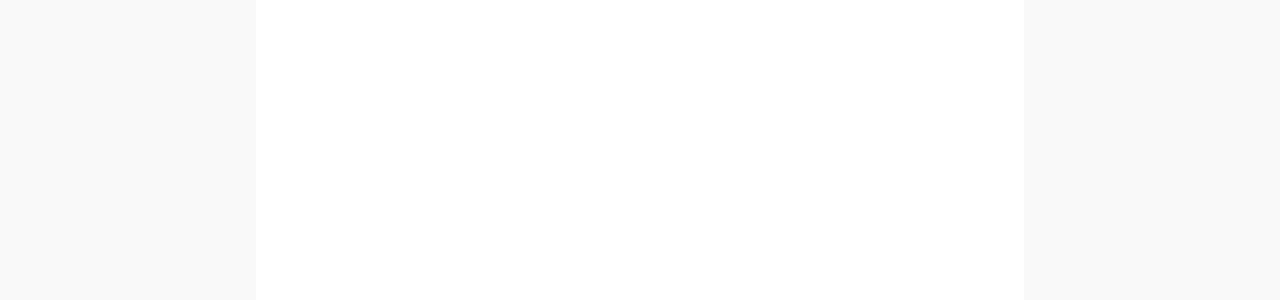
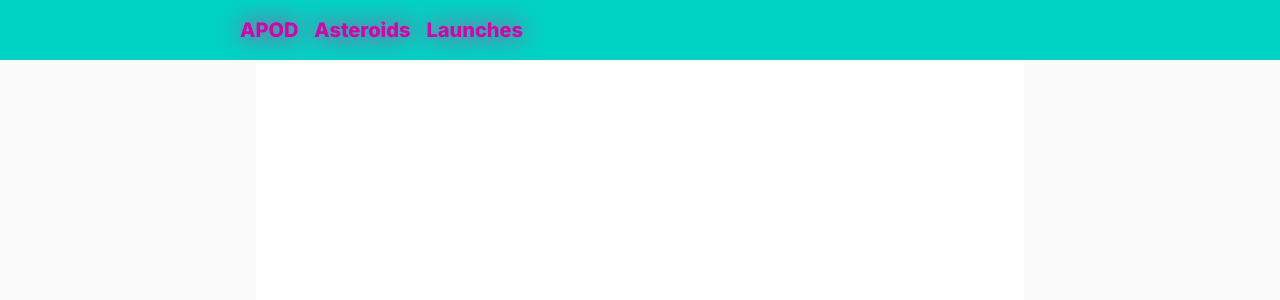
Before and after one commit to alexbelkmw/space-launcher, a Next.js app: page / in a window 1280 px wide. Shown: the top 300 px of the page. Built offline with nearby package versions, Linux system fonts and the light colour scheme.

Commit message:
add Header

```diff
--- a/src/app/apod/page.tsx
+++ b/src/app/apod/page.tsx
@@ -1,3 +1,4 @@
+import { PageLayout } from "@/components/PageLayout";
 import { APODParameters, getApod } from "@/lib/api/nasa";
 import { Metadata } from "next";
 import Image from "next/image";
@@ -22,13 +23,10 @@
     await getApodCached({});
 
   return (
-    <div className="flex flex-col w-full h-screen">
-      <header className="text-center space-y-4  shrink-0">
-        <h1 className="font-bold text-3xl pt-3">{title}</h1>
-        <p className="text-sm text-muted-foreground h-5">
-          {copyright && `© ${copyright}`}
-        </p>
-      </header>
+    <PageLayout title={title}>
+      <p className="text-sm text-muted-foreground h-5 text-center">
+        {copyright && `© ${copyright}`}
+      </p>
       <div className="max-w-200 left-1/2 -translate-x-1/2 h-3/5 relative overflow-hidden shrink-0">
         {media_type === "video" ? (
           <iframe
@@ -44,6 +42,6 @@
       <div className="my-10 max-w-200 mx-auto overflow-y-auto flex-1">
         {explanation}
       </div>
-    </div>
+    </PageLayout>
   );
 }
--- a/src/app/asteroids/page.tsx
+++ b/src/app/asteroids/page.tsx
@@ -1,5 +1,6 @@
 import { AsteroidChart } from "@/components/AsteroidChart";
 import { AsteroidList } from "@/components/AsteroidList";
+import { PageLayout } from "@/components/PageLayout";
 import { getAsteroids } from "@/lib/api/nasa";
 
 export const revalidate = 86400;
@@ -8,10 +9,9 @@
   const result = await getAsteroids({});
 
   return (
-    <div className="max-w-200 mx-auto h-full flex flex-col">
-      <h1 className="text-center text-3xl my-3">Asteroids</h1>
+    <PageLayout title="Asteroids">
       <AsteroidList asteroids={result.asteroids} />
       <AsteroidChart asteroids={result.asteroids} />
-    </div>
+    </PageLayout>
   );
 }
--- a/src/app/launches/page.tsx
+++ b/src/app/launches/page.tsx
@@ -1,4 +1,5 @@
 import { LaunchList } from "@/components/LaunchList";
+import { PageLayout } from "@/components/PageLayout";
 import { getLaunches } from "@/lib/api/tsd";
 import { Metadata } from "next";
 
@@ -12,9 +13,8 @@
   const { results } = await getLaunches({ limit: "100" });
 
   return (
-    <div className="max-w-200 mx-auto h-full flex flex-col">
-      <h1 className="text-center text-3xl my-3">Launches</h1>
+    <PageLayout title="Launches">
       <LaunchList launches={results} />
-    </div>
+    </PageLayout>
   );
 }
--- a/src/app/layout.tsx
+++ b/src/app/layout.tsx
@@ -2,6 +2,7 @@
 import { Geist, Geist_Mono, Inter } from "next/font/google";
 import "./globals.css";
 import { cn } from "@/lib/utils";
+import { Header } from "@/components/layout/Header";
 
 const inter = Inter({ subsets: ["latin"], variable: "--font-sans" });
 
@@ -37,7 +38,10 @@
         inter.variable,
       )}
     >
-      <body className="h-screen flex flex-col">{children}</body>
+      <body className="h-screen flex flex-col overflow-auto">
+        <Header />
+        <main className="grow overflow-hidden">{children}</main>
+      </body>
     </html>
   );
 }
--- a/src/components/AsteroidList.tsx
+++ b/src/components/AsteroidList.tsx
@@ -27,7 +27,7 @@
   asteroids: NearEarthObject[];
 }) => {
   return (
-    <Table>
+    <Table className="h-1/2">
       <TableHeader>
         <TableRow>
           <TableHead>
--- a/src/components/Page.tsx
+++ /dev/null
@@ -1,31 +0,0 @@
-"use client";
-
-import { useRouter } from "next/navigation";
-import { useTransition } from "react";
-
-interface Props {
-  data: unknown;
-}
-
-export default function NasaClientView({ data }: Props) {
-  const router = useRouter();
-  const [isPending, startTransition] = useTransition();
-
-  const handleRefresh = () => {
-    startTransition(() => {
-      // Заставляет Next.js заново запустить серверный компонент
-      router.refresh();
-    });
-  };
-
-  return (
-    <div style={{ opacity: isPending ? 0.5 : 1 }}>
-      <button onClick={handleRefresh} disabled={isPending}>
-        {isPending ? "Обновление..." : "Запросить новые данные"}
-      </button>
-
-      {/* Отображение актуальных данных */}
-      <pre>{JSON.stringify(data, null, 2)}</pre>
-    </div>
-  );
-}
--- /dev/null
+++ b/src/components/PageLayout.tsx
@@ -0,0 +1,13 @@
+import { PropsWithChildren } from "react";
+
+interface Props extends PropsWithChildren {
+  title?: string;
+}
+export const PageLayout = ({ title, children }: Props) => {
+  return (
+    <div className="max-w-200 mx-auto h-full flex flex-col">
+      <h1 className="text-center text-3xl font-bold my-3">{title}</h1>
+      {children}
+    </div>
+  );
+};
--- /dev/null
+++ b/src/components/layout/Header.tsx
@@ -0,0 +1,13 @@
+import Link from "next/link";
+
+export const Header = () => {
+  return (
+    <header className="w-full min-h-15 bg-[#00D2C4]  shadow-[0_0_20px_rgba(0,240,255,0.7)] hover:shadow-[0_0_35px_rgba(0,240,255,1)] transition-shadow">
+      <div className="max-w-200 m-auto flex h-full items-center gap-4 text-[#D800A6] text-xl font-extrabold drop-shadow-[0_0_12px_#FF007F]">
+        <Link href={"/apod"}>APOD</Link>
+        <Link href={"/asteroids"}>Asteroids</Link>
+        <Link href={"/launches"}>Launches</Link>
+      </div>
+    </header>
+  );
+};
```
